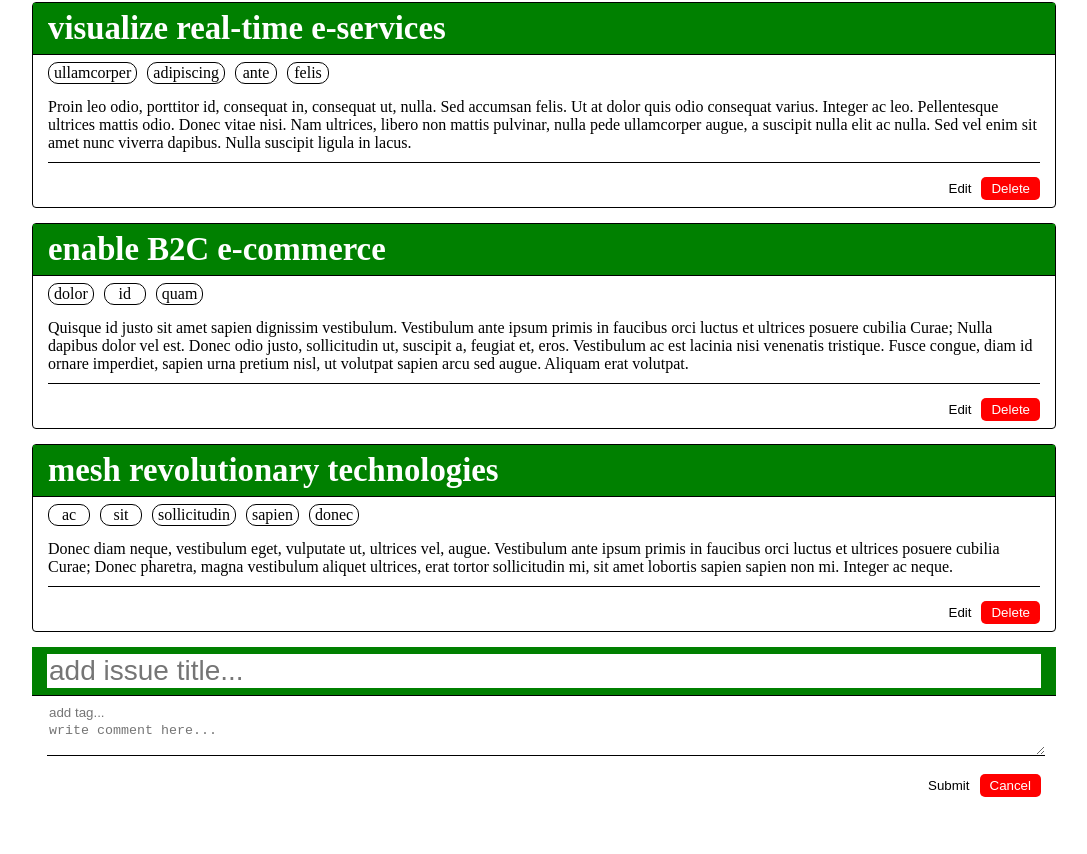
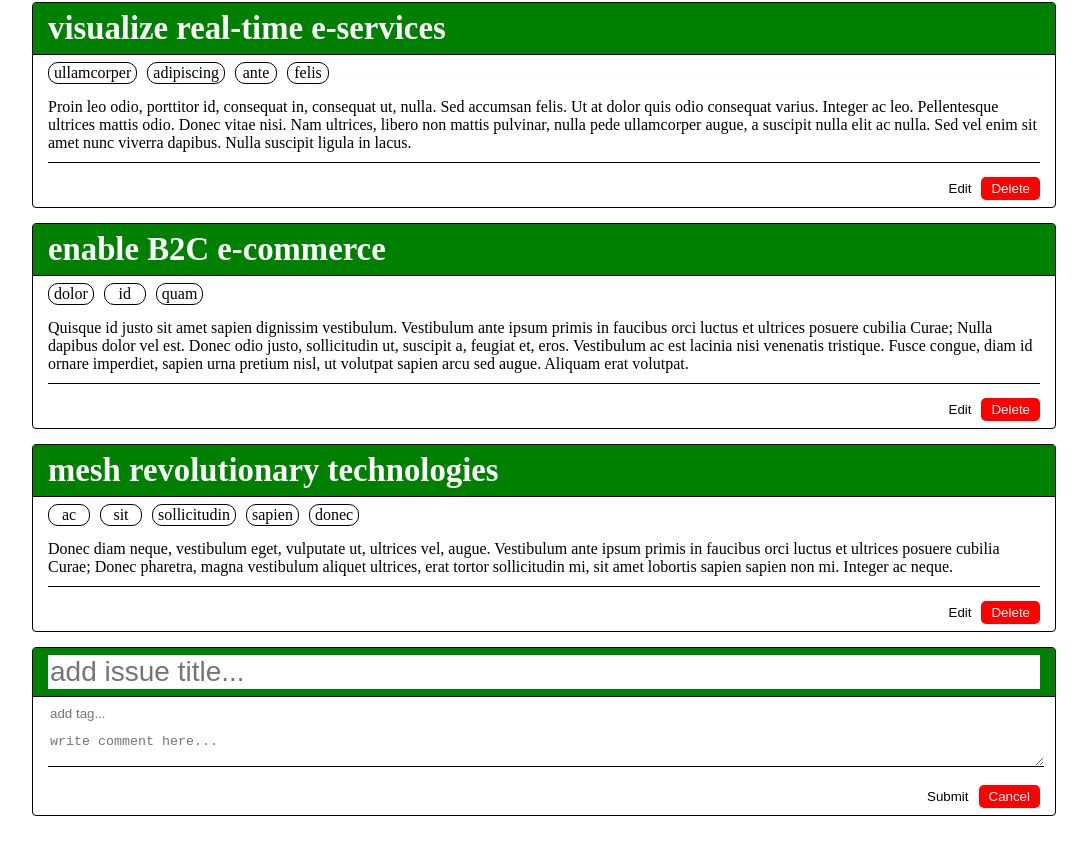
Before and after one commit to ProfessorSalty/issues-api, an Angular app: page / in a window 1280 px wide. Shown: the part 1576-2430 px from the top of the page, without its empty margins (96-1183 px from the left). Before the commit the page ends 2404 px from the top, so only its background shows below. Built offline with nearby package versions, Linux system fonts and the light colour scheme.

Commit message:
Cleanup styles

```diff
--- a/src/app/app.module.ts
+++ b/src/app/app.module.ts
@@ -19,7 +19,7 @@ import { IssueTitleBarComponent } from './issue-title-bar/issue-title-bar.compon
 import { IssueContentComponent } from './issue-content/issue-content.component';
 import { IssueFooterComponent } from './issue-footer/issue-footer.component';
 import { IssueTagListComponent } from './issue-tag-list/issue-tag-list.component';
-import { ViewIssueComponent } from './issue-view/view-issue.component';
+import { ViewIssueComponent } from './view-issue/view-issue.component';
 import { ButtonComponent } from './button/button.component';
 
 @NgModule({
--- a/src/app/edit-issue/edit-issue.component.scss
+++ b/src/app/edit-issue/edit-issue.component.scss
@@ -13,4 +13,5 @@
   width: 100%;
   border: none;
   border-bottom: 1px solid $issue-text-input-border;
+  margin-top: 10px;
 }
--- a/src/app/issue-list/issue-list.component.html
+++ b/src/app/issue-list/issue-list.component.html
@@ -8,12 +8,14 @@
     (deselectAllTags)="onDeselectAllTags()"
   ></app-filter>
   <ul class="issue-list">
-    <app-issue
+    <li
+      class="issue"
       *ngFor="
       let issue of issues
       | tagFilter: tagFilter
       | selectedTagFilter: selectedTags
-      "
+      ">
+      <app-issue
         [allTags]="allTags"
         [issue]="issue"
         [selectedTags]="selectedTags"
@@ -22,10 +24,13 @@
         (addNewTag)="onAddNewTag($event)"
         (selectTag)="onSelectTag($event)"
       ></app-issue>
+    </li>
+    <li class="issue">
       <app-edit-issue
         (submitIssue)="onSubmitNewIssue($event)"
         (addNewTag)="onAddNewTag($event)"
         [allTags]="allTags"
       ></app-edit-issue>
+    </li>
   </ul>
 </main>
--- a/src/app/issue-list/issue-list.component.scss
+++ b/src/app/issue-list/issue-list.component.scss
@@ -1,3 +1,5 @@
+@import "../variables";
+
 .container {
   display: flex;
   flex-direction: column;
@@ -9,3 +11,10 @@
   list-style: none;
   padding-inline-start: 0;
 }
+
+.issue {
+  position: relative;
+  margin-bottom: 15px;
+  border: 1px solid $issue-border;
+  border-radius: 4px;
+}
--- a/src/app/issue/issue.component.html
+++ b/src/app/issue/issue.component.html
@@ -1,4 +1,4 @@
-<li class="issue">
+<ng-container>
   <ng-container *ngIf="!editMode">
     <app-view-issue
       [id]="issue.id"
@@ -23,4 +23,4 @@
       [tags]="issue.tags"
     ></app-edit-issue>
   </ng-container>
-</li>
+</ng-container>
--- a/src/app/issue/issue.component.scss
+++ b/src/app/issue/issue.component.scss
@@ -1,8 +1 @@
 @import "../variables";
-
-.issue {
-  position: relative;
-  margin-bottom: 15px;
-  border: 1px solid $issue-border;
-  border-radius: 4px;
-}
```
Also changed, not shown: src/app/view-issue/view-issue.component.html (renamed from src/app/issue-view/view-issue.component.html), src/app/view-issue/view-issue.component.scss (renamed from src/app/issue-view/view-issue.component.scss), src/app/view-issue/view-issue.component.ts (renamed from src/app/issue-view/view-issue.component.ts), 1 other file (tests, documents, lock files or other folders). Lines whose indentation alone changed are shown as unchanged.
